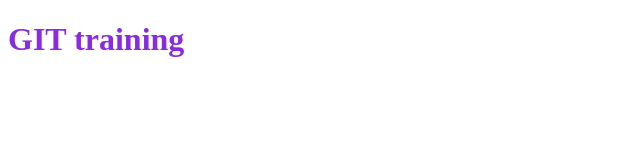
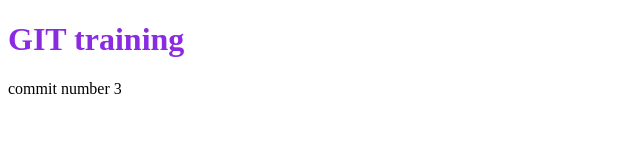
Before and after one commit to pierocapra/gittraining, a plain HTML site: page index.html in a window 1280 px wide. Shown: the whole page, without its empty margins (0-640 px from the left). Drawn offline with Linux system fonts and the light colour scheme.

Commit message:
number 3

```diff
--- a/index.html
+++ b/index.html
@@ -10,6 +10,7 @@
 </head>
 <body>
     <h1>GIT training</h1>
+    <p>commit number 3</p>
     <script src="script.js"></script>
 </body>
 </html>
```
